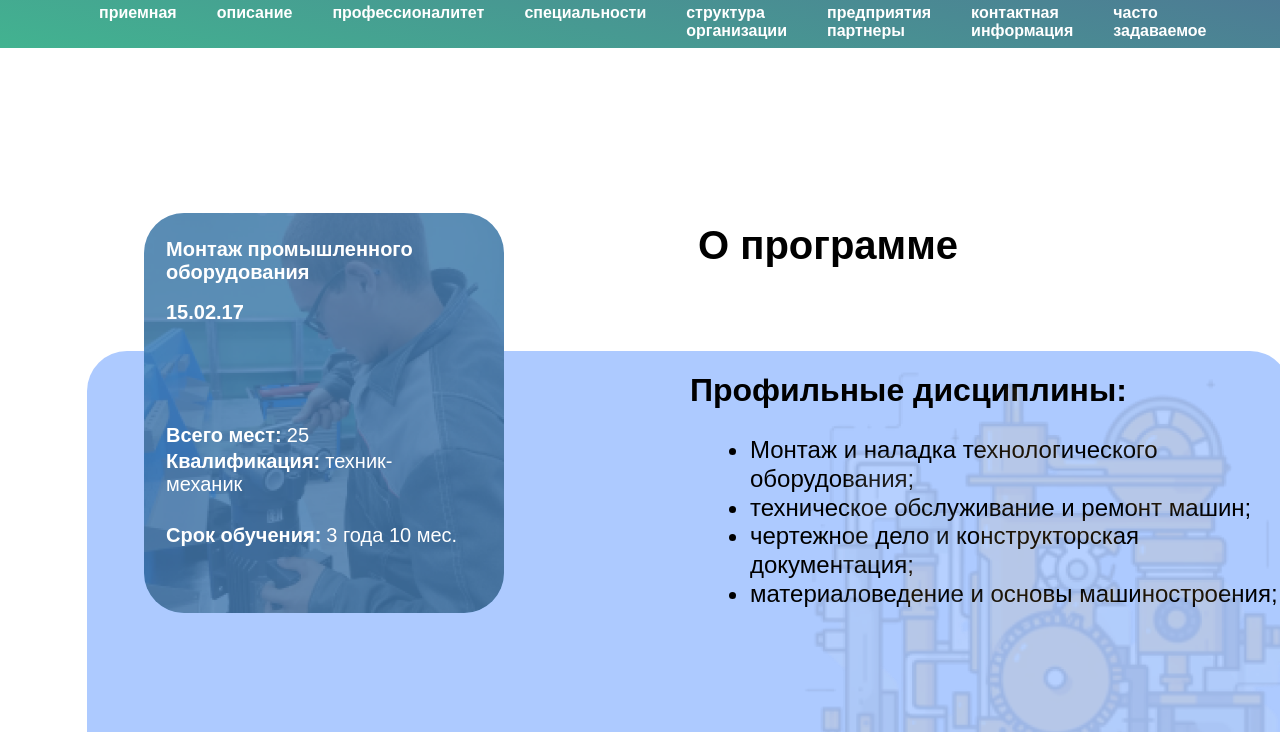
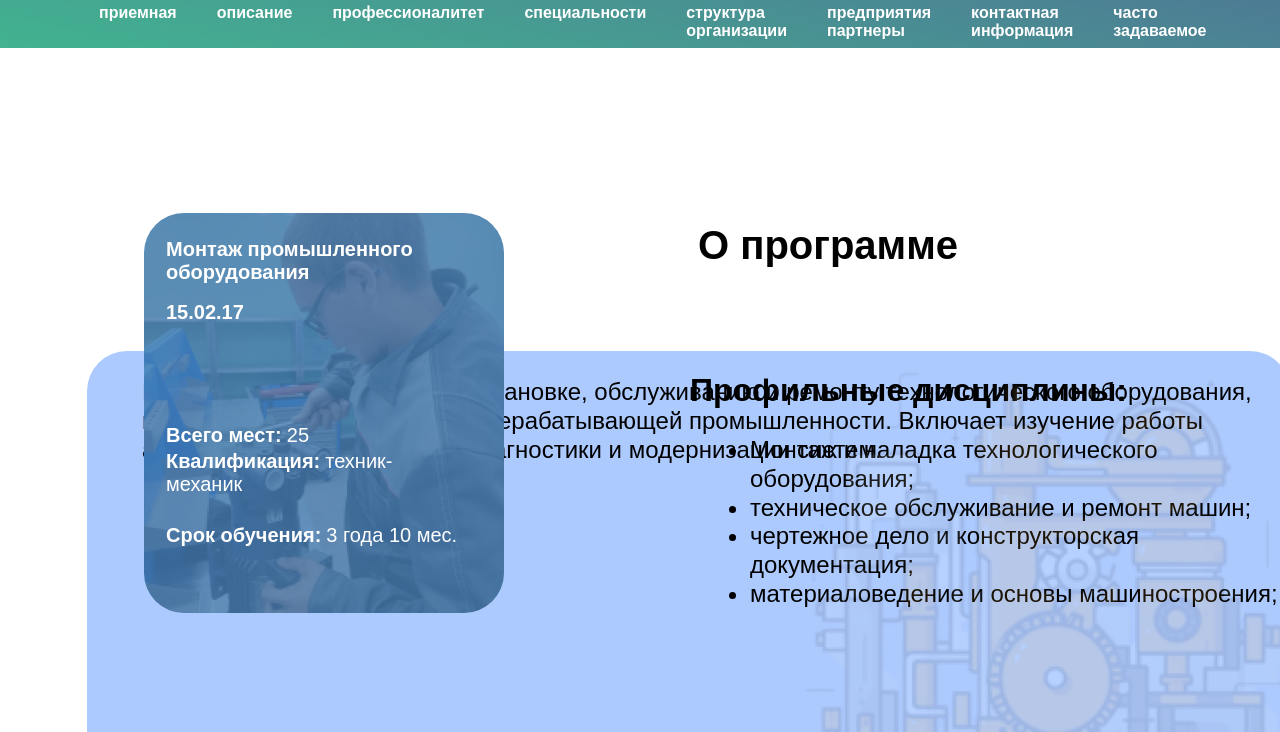
Before and after one commit to lllqtop/tkmmp_abiturientam_15.02.17, a plain HTML site: page index.html in a window 1280 px wide. Shown: the part 68-800 px from the top of the page. Drawn offline with Linux system fonts and the light colour scheme.

Commit message:
Update style.css

```diff
--- a/style.css
+++ b/style.css
@@ -173,7 +173,7 @@ menu, ol, ul {
   font-weight: 500;
   position: absolute;
   left: 3.4375rem;
-  top: 27.0625rem;
+  top: 27.0625px;
 }
 
 ._15-02-17__logo {
```
